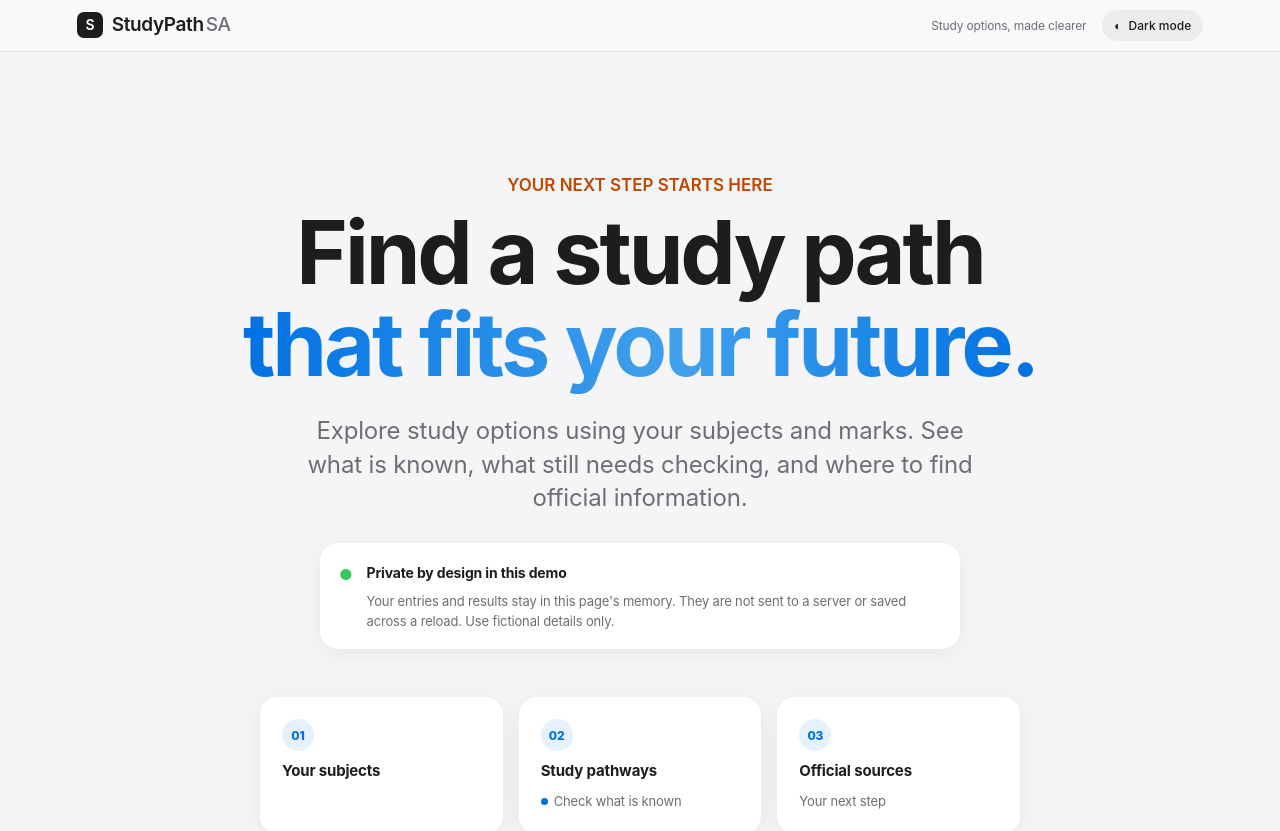
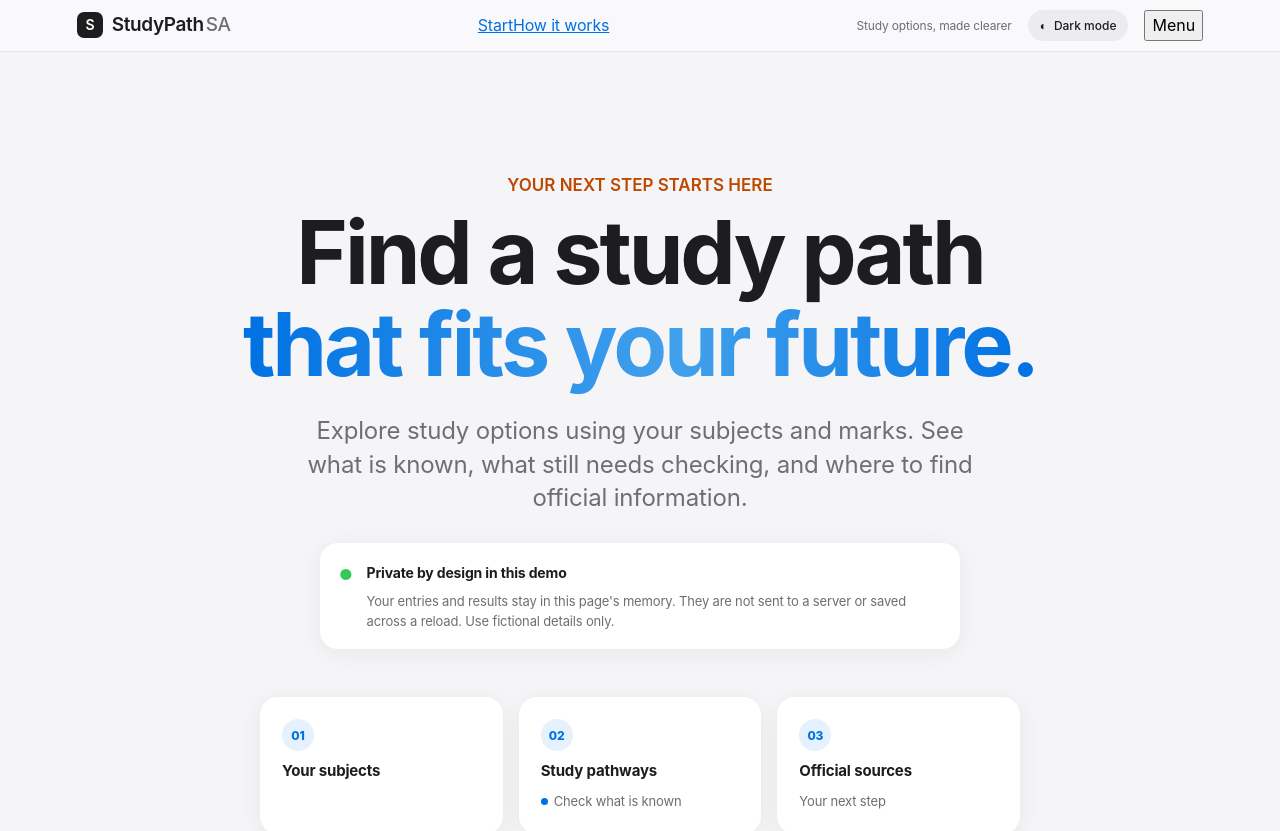
Before and after one commit to s1xte3n/studypath-sa, a React (Vite) app: page / in a window 1280 px wide. Shown: the top 831 px of the page. Built offline with nearby package versions, Linux system fonts and the light colour scheme.

Commit message:
feat(ui): add accessible responsive navigation menu

```diff
--- a/src/main.jsx
+++ b/src/main.jsx
@@ -390,6 +390,7 @@ function WhatIfMarkPlanner({ stage, actualSubjects, activeCatalogue }) {
 
 function App() {
   const [darkMode, setDarkMode] = useState(false);
+  const [menuOpen, setMenuOpen] = useState(false);
   const [stage, setStage] = useState("");
   const [subjects, setSubjects] = useState([{ subject: "", mark: "" }]);
   const [notice, setNotice] = useState("");
@@ -529,13 +530,45 @@ function App() {
   return (
     <div className={`app-shell ${darkMode ? "theme-dark" : "theme-light"}`}>
       <header className="topbar">
-        <a className="wordmark" href="#home"><span className="mark">S</span> StudyPath <span className="country">SA</span></a>
+        <a className="wordmark" href="#home" onClick={() => setMenuOpen(false)}>
+          <span className="mark">S</span> StudyPath <span className="country">SA</span>
+        </a>
+
+        <nav className="topbar-nav" aria-label="Main">
+          <a href="#explorer-title" onClick={() => setMenuOpen(false)}>Start</a>
+          {results.length > 0 && <a href="#results-title" onClick={() => setMenuOpen(false)}>Results</a>}
+          {results.length > 0 && <a href="#shortlist-title" onClick={() => setMenuOpen(false)}>Shortlist</a>}
+          <a href="#next-title" onClick={() => setMenuOpen(false)}>How it works</a>
+        </nav>
+
         <div className="topbar-actions">
           <span className="topbar-note">Study options, made clearer</span>
           <button className="theme-toggle" type="button" onClick={() => setDarkMode(current => !current)} aria-pressed={darkMode} aria-label={darkMode ? "Switch to light mode" : "Switch to dark mode"}>
-            <span aria-hidden="true">{darkMode ? "☀" : "◐"}</span> {darkMode ? "Light mode" : "Dark mode"}
+            <span aria-hidden="true">{darkMode ? "☀" : "◐"}</span>
+            <span className="theme-toggle-text">{darkMode ? "Light mode" : "Dark mode"}</span>
+          </button>
+
+          <button
+            className="menu-button"
+            type="button"
+            aria-expanded={menuOpen}
+            aria-controls="mobile-menu"
+            aria-label={menuOpen ? "Close navigation menu" : "Open navigation menu"}
+            onClick={() => setMenuOpen(open => !open)}
+          >
+            <span className="menu-icon" aria-hidden="true"><i></i><i></i></span>
+            {menuOpen ? "Close" : "Menu"}
           </button>
         </div>
+
+        {menuOpen && (
+          <nav id="mobile-menu" className="mobile-menu" aria-label="Mobile">
+            <a href="#explorer-title" onClick={() => setMenuOpen(false)}>Enter my marks <span aria-hidden="true">→</span></a>
+            {results.length > 0 && <a href="#results-title" onClick={() => setMenuOpen(false)}>My results <span aria-hidden="true">→</span></a>}
+            {results.length > 0 && <a href="#shortlist-title" onClick={() => setMenuOpen(false)}>My shortlist <span aria-hidden="true">→</span></a>}
+            <a href="#next-title" onClick={() => setMenuOpen(false)}>How it works <span aria-hidden="true">→</span></a>
+          </nav>
+        )}
       </header>
 
       <main id="home">
```
